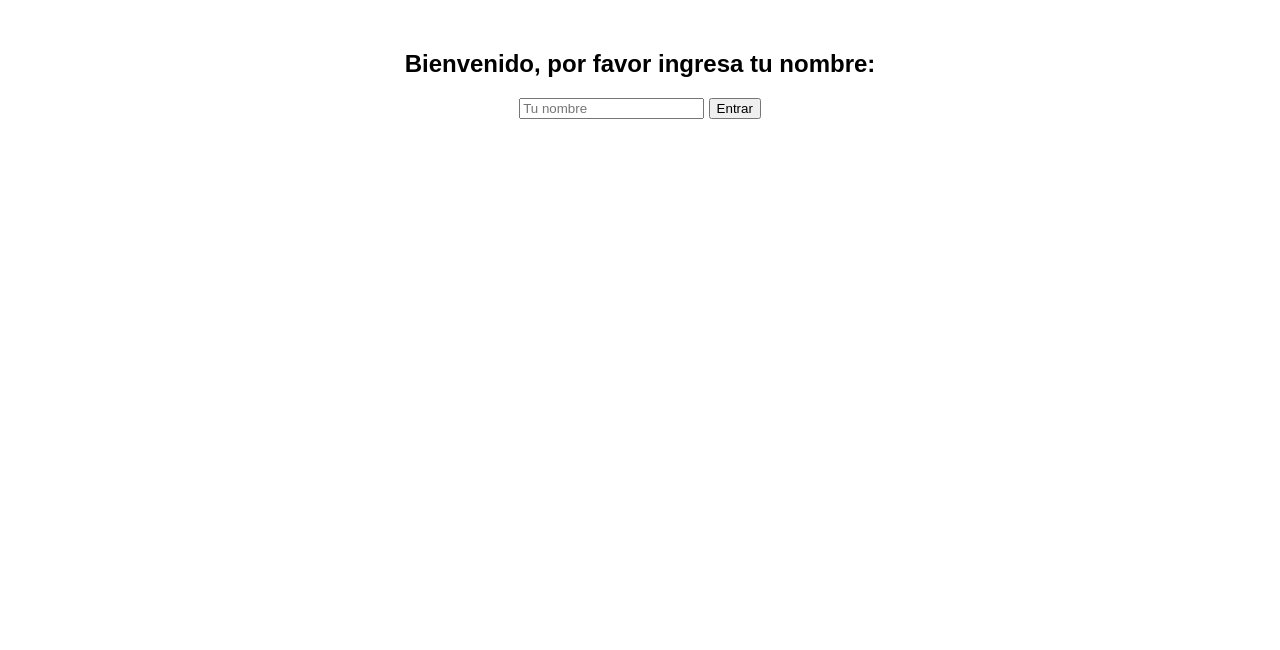
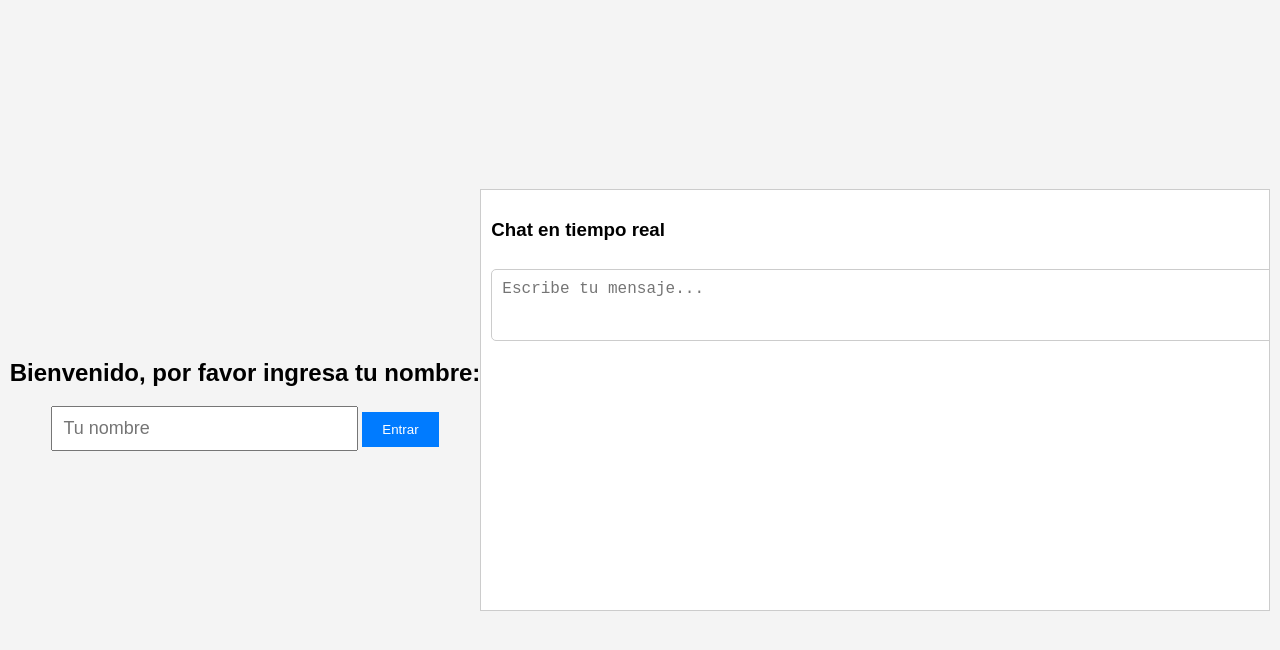
Before and after one commit to juanserranore/chat_app, a website: page public/index.html in a window 1280 px wide. Drawn offline with nearby package versions, Linux system fonts and the light colour scheme; no server answers.

Commit message:
Update index.html

```diff
--- a/public/index.html
+++ b/public/index.html
@@ -4,29 +4,72 @@
     <meta charset="UTF-8">
     <meta name="viewport" content="width=device-width, initial-scale=1.0">
     <title>Chat en tiempo real</title>
-    <style>
-        /* Estilos básicos */
+     <style>
+        /* Estilo general */
         body {
             font-family: Arial, sans-serif;
+            background-color: #f4f4f4;
+            display: flex;
+            justify-content: center;
+            align-items: center;
+            height: 100vh;
+            margin: 0;
         }
+
+        /* Contenedor del chat */
         #chat-container {
-            display: none;
-            margin-top: 20px;
+            width: 60%;
+            height: 400px;
+            border: 1px solid #ccc;
+            padding: 10px;
+            background-color: white;
+            overflow-y: auto;
         }
+
+        /* Estilo para los mensajes */
+        .message {
+            padding: 5px;
+            border-bottom: 1px solid #e0e0e0;
+        }
+
+        .user-name {
+            font-weight: bold;
+            margin-right: 5px;
+        }
+
+        /* Estilo para la caja de entrada */
+        textarea {
+            width: 100%;
+            height: 50px;
+            border: 1px solid #ccc;
+            padding: 10px;
+            margin-top: 10px;
+            font-size: 16px;
+            border-radius: 5px;
+        }
+
+        /* Estilo para la entrada de nombre */
         #name-container {
             text-align: center;
-            margin-top: 50px;
         }
-        #message-box {
-            width: 100%;
-            height: 50px;
-            font-size: 16px;
-        }
-        .message {
+
+        #name-container input {
+            padding: 10px;
+            font-size: 18px;
+            width: 60%;
             margin-bottom: 10px;
         }
-        .user-name {
-            font-weight: bold;
+
+        #enter-btn {
+            padding: 10px 20px;
+            background-color: #007bff;
+            color: white;
+            border: none;
+            cursor: pointer;
+        }
+
+        #enter-btn:hover {
+            background-color: #0056b3;
         }
     </style>
 </head>
```
